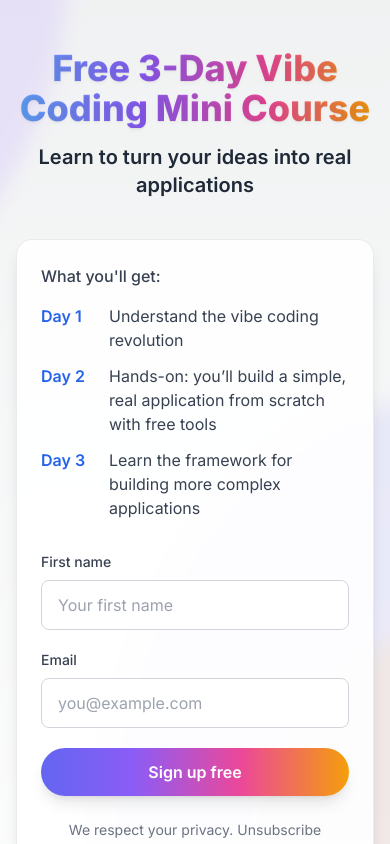
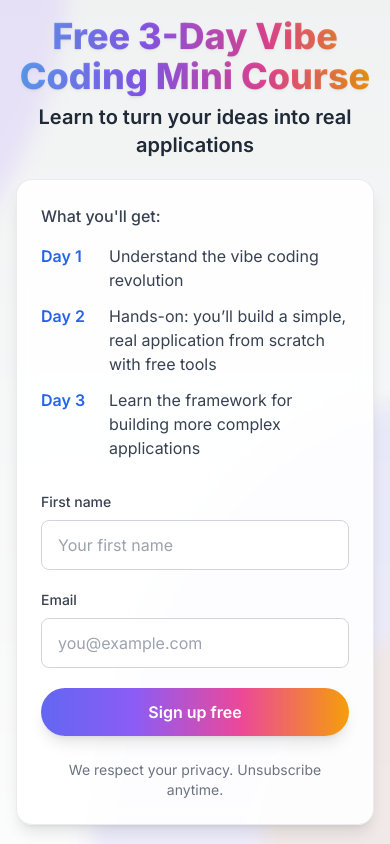
Before and after one commit to ston6919/applied-ai-v3, a Next.js app in the folder frontend/: page /vibe-coding-mini-course in a window 390 px wide. Shown: the top 844 px of the page. Built offline with nearby package versions, Linux system fonts and the light colour scheme.

Commit message:
Tighten mini course landing spacing on mobile
Smaller top padding and margins below headline/subheading so sign-up sits higher above the fold on small screens; md+ unchanged.

Made-with: Cursor

```diff
--- a/frontend/components/VibeCodingMiniCourseSignup.tsx
+++ b/frontend/components/VibeCodingMiniCourseSignup.tsx
@@ -62,10 +62,10 @@ export default function VibeCodingMiniCourseSignup() {
   }
 
   return (
-    <div className="container mx-auto px-4 py-12 md:py-16">
+    <div className="container mx-auto px-4 pt-4 pb-10 md:py-16">
       <div className="max-w-xl mx-auto">
-        <header className="text-center mb-10">
-          <h1 className="text-4xl md:text-5xl font-extrabold gradient-text text-soft-shadow mb-4">
+        <header className="text-center mb-5 md:mb-10">
+          <h1 className="text-4xl md:text-5xl font-extrabold gradient-text text-soft-shadow mb-2 md:mb-4">
             Free 3-Day Vibe Coding Mini Course
           </h1>
           <p className="text-xl md:text-2xl font-semibold text-gray-800 max-w-xl mx-auto leading-snug">
```
